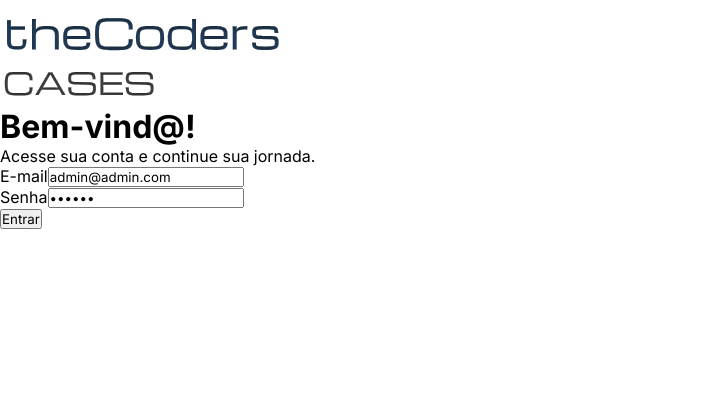
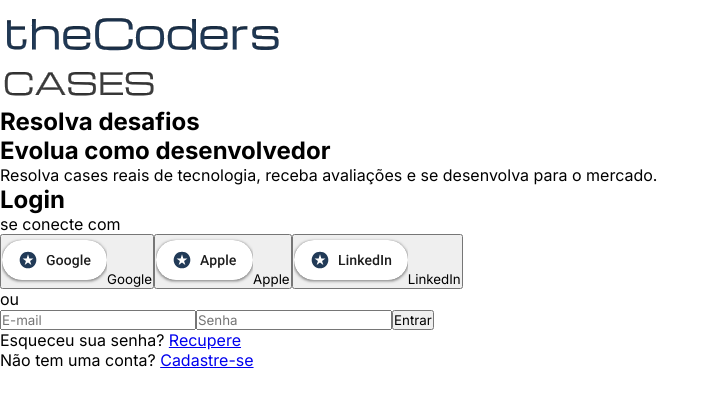
Before and after one commit to juninhos-comunidade/thecoders, a React (Vite) app in the folder thecoders-cases/: page / in a window 1280 px wide. Shown: the top 406 px of the page, without its empty margins (0-719 px from the left). Built offline with nearby package versions, Linux system fonts and the light colour scheme.

Commit message:
✨ feat(login): implementa nova interface da página de login com autenticação social

```diff
--- a/thecoders-cases/src/pages/login/index.jsx
+++ b/thecoders-cases/src/pages/login/index.jsx
@@ -1,57 +1,86 @@
+import { useState } from "react";
+import btnApple from "../../assets/btnApple.svg";
+import btnGoogle from "../../assets/btnGoogle.svg";
+import btnLinkedIn from "../../assets/btnLinkedIn.svg";
 import logo from "../../assets/logo.svg";
-import { useState } from "react";
+import "./index.css";
 
-// import { useLocation } from "react-router-dom";
+const REDES = [
+	{nome: "Google", icone: <img src={btnGoogle} alt="Google" /> },
+	{nome: "Apple", icone: <img src={btnApple} alt="Apple" /> },
+	{nome: "LinkedIn", icone: <img src={btnLinkedIn} alt="LinkedIn" /> },
+];
 
 export default function Login() {
-	// const navigate = useLocation();
+	const [email, setEmail] = useState("");
+	const [senha, setSenha] = useState("");
 
-	const [email, setEmail] = useState("admin@admin.com");
-	const [senha, setSenha] = useState("123456");
-
-	const autenticar = () => {
+	const autenticar = (e) => {
+		e.preventDefault();
+		console.log({ email, senha });
 	};
 
 	return (
-		<div className="caixa-login">
-			<div className="logo">
-				<img src={logo} alt="Logo" />
+		<div className="pagina-login">
+			<section className="coluna-apresentacao">
+				<div className="marca">
+					<img src={logo} alt="theCoders" className="marca-logo" />
+					<span className="marca-nome">
+
+					</span>
 				</div>
 
-			<div className="titulo-login">
-				<h1>Bem-vind@!</h1>
-				<p>Acesse sua conta e continue sua jornada.</p>
+				<h1>
+					Resolva desafios
+					<br />
+					Evolua como desenvolvedor
+				</h1>
+				<p>Resolva cases reais de tecnologia, receba avaliações e se desenvolva para o mercado.</p>
+
+			</section>
+
+			<section className="coluna-login">
+				<div className="card-login">
+					<h2>Login</h2>
+					<p className="subtitulo">se conecte com</p>
+
+					<div className="botoes-sociais">
+						{REDES.map(({ nome, icone }) => (
+							<button key={nome} type="button" onClick={() => console.log(`Login com ${nome}`)}>
+								{icone}
+								{nome}
+							</button>
+						))}
 					</div>
 
+					<div className="divisor">
+						<span>ou</span>
+					</div>
 
-
-			<div className="grupo">
-				<label htmlFor="email">E-mail</label>
+					<form onSubmit={autenticar}>
 						<input
-					id="email"
+							type="email"
+							placeholder="E-mail"
 							value={email}
 							onChange={(e) => setEmail(e.target.value)}
-					type="text"
-					placeholder="Digite seu e-mail"
+							autoComplete="username"
 						/>
-			</div>
-
-			<div className="grupo">
-				<label htmlFor="senha">Senha</label>
 						<input
-					id="senha"
+							type="password"
+							placeholder="Senha"
 							value={senha}
 							onChange={(e) => setSenha(e.target.value)}
-					type="password"
-					placeholder="Digite sua senha"
+							autoComplete="current-password"
 						/>
+						<button type="submit" className="btn-entrar">Entrar</button>
+					</form>
+
+					<div className="links-auxiliares">
+						<p>Esqueceu sua senha? <a href="/recuperar">Recupere</a></p>
+						<p>Não tem uma conta? <a href="/cadastro">Cadastre-se</a></p>
 					</div>
-
-			<div className="btn-entrar">
-				<button id="btn-entrar" onClick={autenticar}>
-					Entrar
-				</button>
 				</div>
+			</section>
 		</div>
 	);
 }
```
Also changed, not shown: thecoders-cases/src/pages/login/index.css (added). Lines whose indentation alone changed are shown as unchanged.
